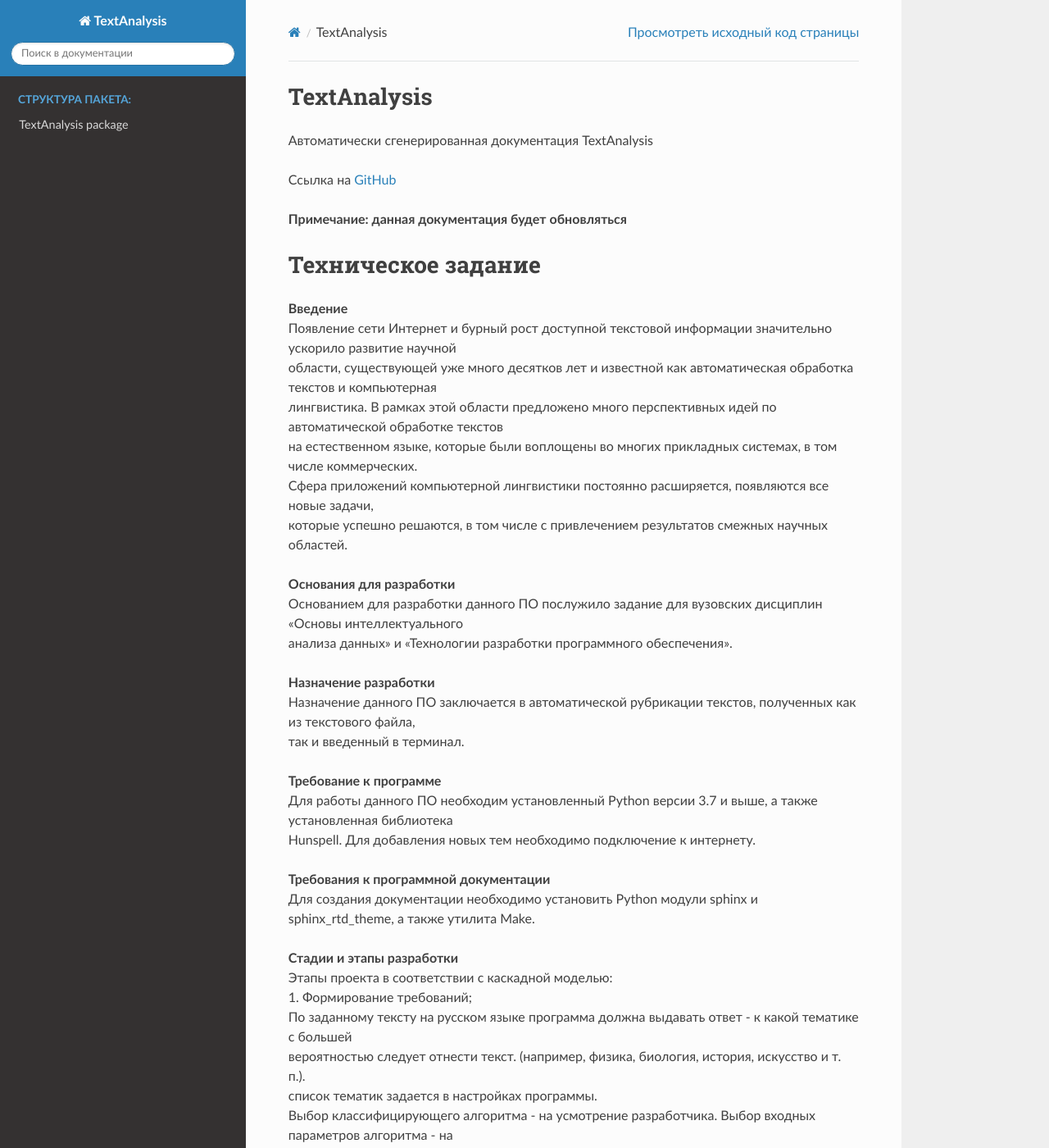
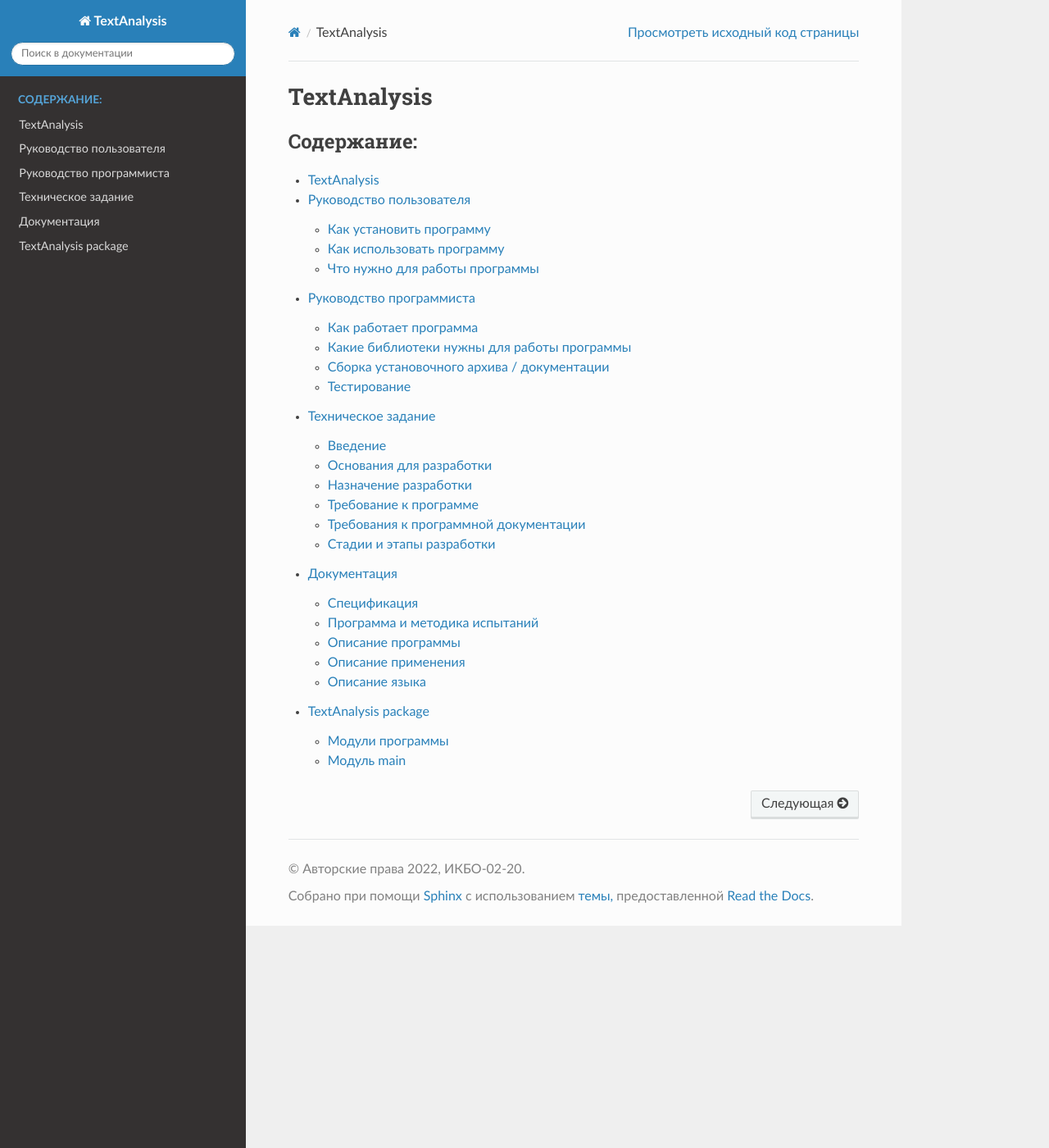
Before and after one commit to LisenokOT/text_analisis, a Sphinx documentation site: the page built from docs/index.rst, in a window 1280 px wide and 1400 px high. Shown: the whole window at 82% size. Built offline with Sphinx 7.4.7 and the Read the Docs theme 2.0.0, drawn with Linux system fonts in a browser that asks for light colours; some of the changed text lies outside the part shown.

Commit message:
final doc and fixes

```diff
--- a/docs/index.rst
+++ b/docs/index.rst
@@ -1,17 +1,7 @@
 TextAnalysis
 =======================================================
-Автоматически сгенерированная документация TextAnalysis
+.. toctree::
+   :maxdepth: 5
+   :caption: Содержание:
 
-Ссылка на GitHub_
-
-.. _GitHub: https://github.com/LisenokOT/text_analisis
-
-.. include:: tz.rst
-
-.. toctree::
-   :maxdepth: 3
-   :caption: Структура пакета:
-
-   modules
-
-* :ref:`genindex`
+   main.rst
--- a/docs/tz.rst
+++ b/docs/tz.rst
@@ -1,71 +1,61 @@
-| **Примечание: данная документация будет обновляться**
 Техническое задание
 ==================================
 
-| **Введение**
-| Появление сети Интернет и бурный рост доступной текстовой информации значительно ускорило развитие научной
-| области, существующей уже много десятков лет и известной как автоматическая обработка текстов и компьютерная
-| лингвистика. В рамках этой области предложено много перспективных идей по автоматической обработке текстов
-| на естественном языке, которые были воплощены во многих прикладных системах, в том числе коммерческих.
-| Сфера приложений компьютерной лингвистики постоянно расширяется, появляются все новые задачи,
-| которые успешно решаются, в том числе с привлечением результатов смежных научных областей.
+Введение
+--------------------------------------------
+| Появление сети Интернет и бурный рост доступной текстовой информации значительно ускорило развитие научной области, существующей уже много десятков лет и известной как автоматическая обработка текстов и компьютерная лингвистика. В рамках этой области предложено много перспективных идей по автоматической обработке текстов на естественном языке, которые были воплощены во многих прикладных системах, в том числе коммерческих. Сфера приложений компьютерной лингвистики постоянно расширяется, появляются все новые задачи, которые успешно решаются, в том числе с привлечением результатов смежных научных областей.
 |
-| **Основания для разработки**
-| Основанием для разработки данного ПО послужило задание для вузовских дисциплин «Основы интеллектуального
-| анализа данных» и «Технологии разработки программного обеспечения».
+Основания для разработки
+--------------------------------------------
+| Основанием для разработки данного ПО послужило задание для вузовских дисциплин «Основы интеллектуального анализа данных» и «Технологии разработки программного обеспечения».
 |
-| **Назначение разработки**
-| Назначение данного ПО заключается в автоматической рубрикации текстов, полученных как из текстового файла,
-| так и введенный в терминал.
+Назначение разработки
+--------------------------------------------
+| Назначение данного ПО заключается в автоматической рубрикации текстов, полученных как из текстового файла, так и введенный в терминал.
 |
-| **Требование к программе**
-| Для работы данного ПО необходим установленный Python версии 3.7 и выше, а также установленная библиотека
-| Hunspell. Для добавления новых тем необходимо подключение к интернету.
+Требование к программе
+--------------------------------------------
+| Для работы данного ПО необходим установленный Python версии 3.7 и выше, а также установленная библиотека Hunspell. Для добавления новых тем необходимо подключение к интернету.
 |
-| **Требования к программной документации**
+Требования к программной документации
+--------------------------------------------
 | Для создания документации необходимо установить Python модули sphinx и sphinx_rtd_theme, а также утилита Make.
 |
-| **Стадии и этапы разработки**
+Стадии и этапы разработки
+--------------------------------------------
 | Этапы проекта в соответствии с каскадной моделью:
-| 1.	Формирование требований;
-| По заданному тексту на русском языке программа должна выдавать ответ - к какой тематике с большей
-| вероятностью следует отнести текст. (например, физика, биология, история, искусство и т. п.).
-| список тематик задается в настройках программы.
-| Выбор классифицирующего алгоритма - на усмотрение разработчика. Выбор входных параметров алгоритма - на
-| усмотрение разработчика (например, по частоте встречаемости слов).
-| 2.	Проектирование;
-| Для проекта необходимо использовать монолитная архитектура, где  все компоненты программы содержатся в
-| одном приложении.
-| 3.	Реализация;
-| Для реализации архитектуры необходимо использовать паттерн Singleton, который обеспечивает создание
-| единственного экземпляра объекта приложения
-| 4.	Тестирование;
+| **1.	Формирование требований**
+| По заданному тексту на русском языке программа должна выдавать ответ - к какой тематике с большей вероятностью следует отнести текст. (например, физика, биология, история, искусство и т. п.). список тематик задается в настройках программы. Выбор классифицирующего алгоритма - на усмотрение разработчика. Выбор входных параметров алгоритма - на усмотрение разработчика (например, по частоте встречаемости слов).
+| **2.	Проектирование**
+| Для проекта необходимо использовать монолитная архитектура, где  все компоненты программы содержатся в одном приложении.
+| **3.	Реализация**
+| Для реализации архитектуры необходимо использовать паттерн Singleton, который обеспечивает создание единственного экземпляра объекта приложения
+| **4.	Тестирование**
 | Тестирование необходимо реализовать с помощью модуля Python – Pytest.
-| 5.	Внедрение;
+| **5.	Внедрение**
 | Для внедрения необходимо создавать, устанавливаемый с помощью pip, архив приложения.
-| 6.	Эксплуатация.
+| **6.	Эксплуатация**
 | Для обучения пользователя необходимо реализовать вывод помощи через команду --help.
 |
 Документация
 =======================================================
-| **Спецификация**
-| Система автоматической рубрикации текста – система определяющая к какой тематике с большей вероятностью
-| следует отнести текст. Система хранит темы с массивом ключевых слов для дальнейшей проверки соответствия текста к каждой тематике.
+Спецификация
+--------------------------------------------
+| Система автоматической рубрикации текста – система определяющая к какой тематике с большей вероятностью следует отнести текст. Система хранит темы с массивом ключевых слов для дальнейшей проверки соответствия текста к каждой тематике.
 |
-| **Программа и методика испытаний**
-| Для тестирования ПО используется pytest проверяющий работоспособность всего функционала используя тестовые
-| данные.
+Программа и методика испытаний
+--------------------------------------------
+| Для тестирования ПО используется pytest проверяющий работоспособность всего функционала используя тестовые данные.
 |
-| **Описание программы**
-| TextAnalysis – ПО для автоматической рубрикации текста на Python. На вход программы подается текст и на
-| выходе отображается список тем и их процентное соотношение.
+Описание программы
+--------------------------------------------
+| TextAnalysis – ПО для автоматической рубрикации текста на Python. На вход программы подается текст и на выходе отображается список тем и их процентное соотношение.
 |
-| **Описание применения**
+Описание применения
+--------------------------------------------
 | Пользователь может запустить обработку текста указав ссылку на файл с текстом или введя его в консоль.
-| Пользователь может добавлять, удалять и отображать темы, сохраненные в словарь тем. Для всех команд есть
-| возможность указать свой файл словаря тем.
+| Пользователь может добавлять, удалять и отображать темы, сохраненные в словарь тем. Для всех команд есть  возможность указать свой файл словаря тем.
 |
-| **Описание языка**
-| Python – высокоуровневый язык программирования общего назначения с динамической строгой типизацией и
-| автоматическим управлением памятью, ориентированный на повышение производительности разработчика,
-| читаемости кода и его качества, а также на обеспечение переносимости написанных на нём программ.
+Описание языка
+--------------------------------------------
+| Python – высокоуровневый язык программирования общего назначения с динамической строгой типизацией и автоматическим управлением памятью, ориентированный на повышение производительности разработчика, читаемости кода и его качества, а также на обеспечение переносимости написанных на нём программ.
--- a/notes.txt
+++ /dev/null
@@ -1,2 +0,0 @@
-# Ubuntu зависимости
-sudo apt-get install libhunspell-dev python3-sphinx python-is-python3 python3-pip make
```
Also changed, not shown: docs/Dlya_polzovatelya.rst (+26 -10 lines), docs/Dlya_programmista.rst (+35 -21 lines), docs/TextAnalysis.rst (+3 -11 lines), docs/main.rst (added, +12 -0 lines), task_old.txt (added, +43 -0 lines), todo.txt (deleted, +0 -44 lines), 10 other files.
